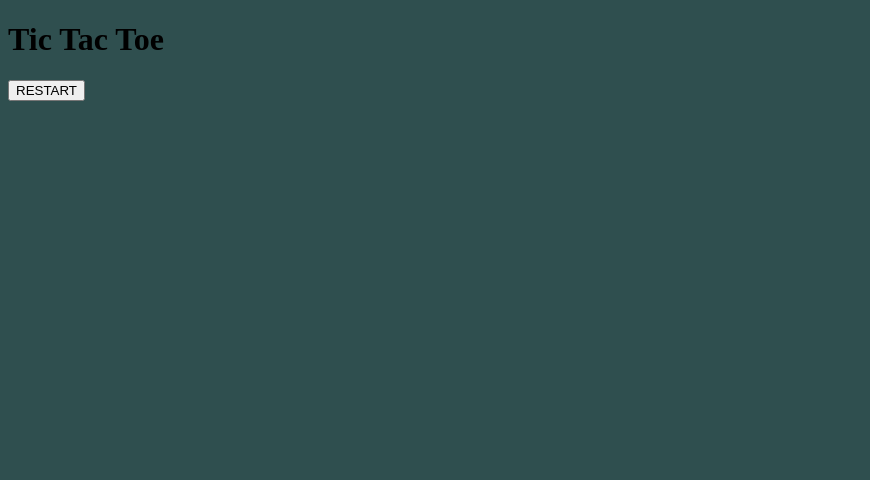
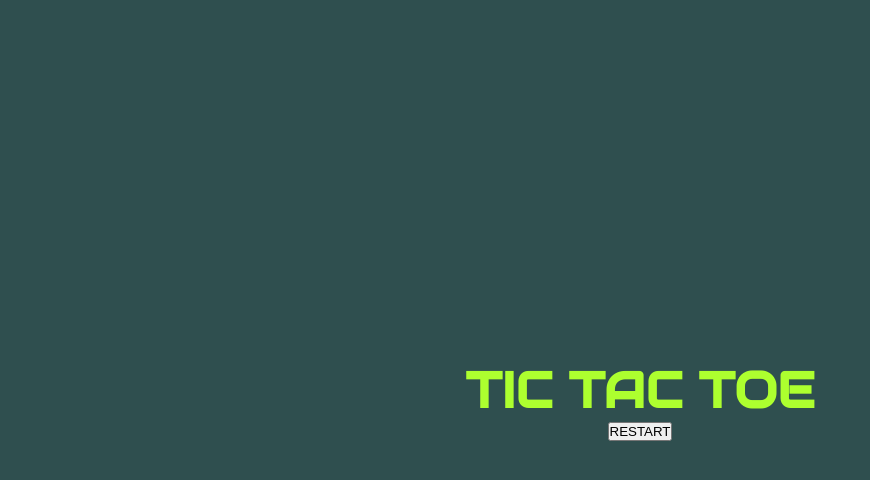
Before and after one commit to KayBesa/Tic-Tac-Toe, a plain HTML site: page index.html in a window 1280 px wide. Shown: the whole page, without its empty margins (0-870 px from the left). Drawn offline with Linux system fonts and the light colour scheme.

Commit message:
centered all contend in container

```diff
--- a/styles.css
+++ b/styles.css
@@ -5,6 +5,33 @@
     Date: October 19th, 2023
 **/
 
+:root {
+    /* Shade of winning cells when set of three is formed on board*/
+    --winnerCells: #8a2be2;
+}
+
+* {
+    box-sizing: border-box;
+    margin: 0;
+    padding: 0;
+}
+
 body {
     background-color: darkslategray;
+    font-family: "Audiowide", sans-serif;
+    color: greenyellow;
 }
+
+.container {
+    padding: 40px;
+    height: 100vh;
+    justify-content: center;
+    display: flex;
+    align-items: center;
+    flex-direction: column;
+}
+
+h1 {
+    font-size: 50px;
+    text-transform: uppercase;
+}
```
